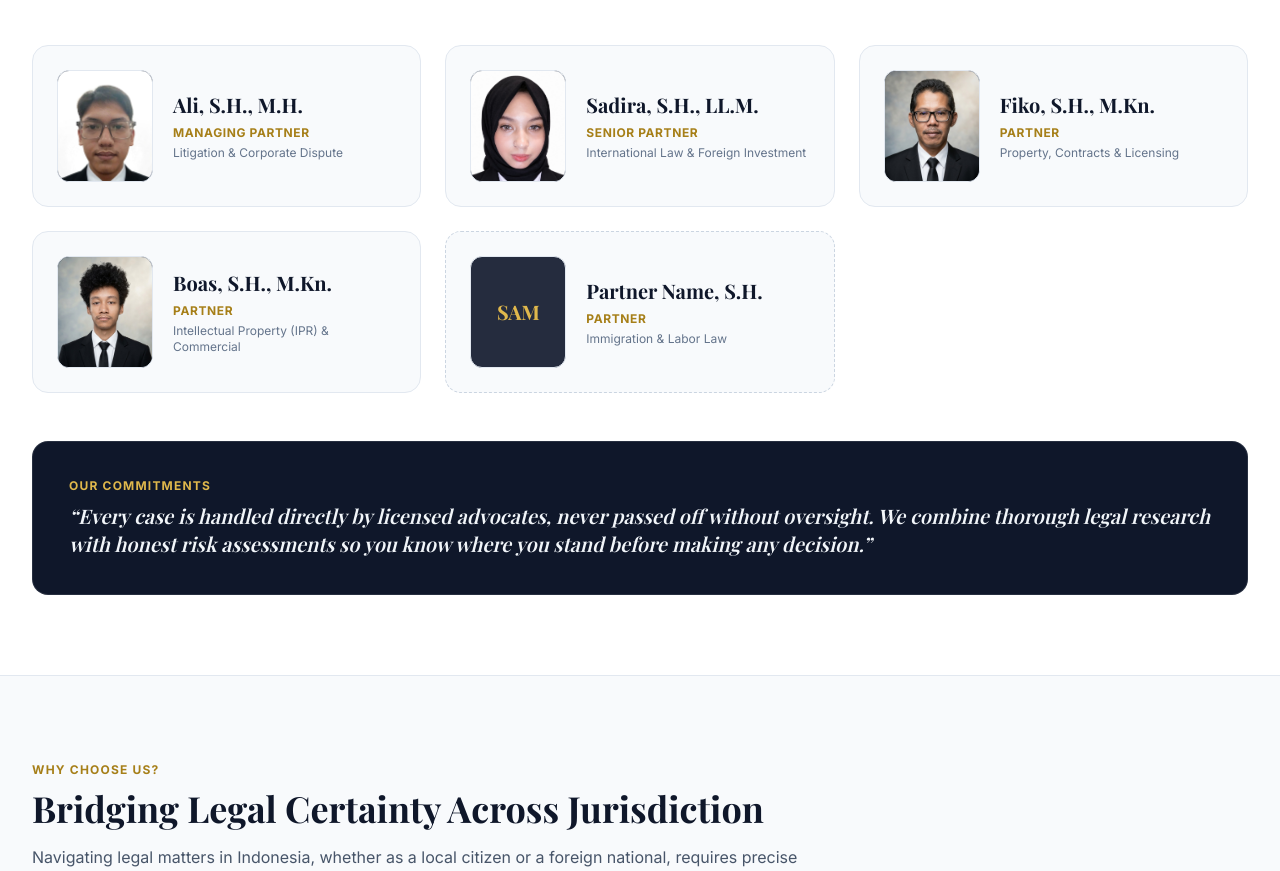
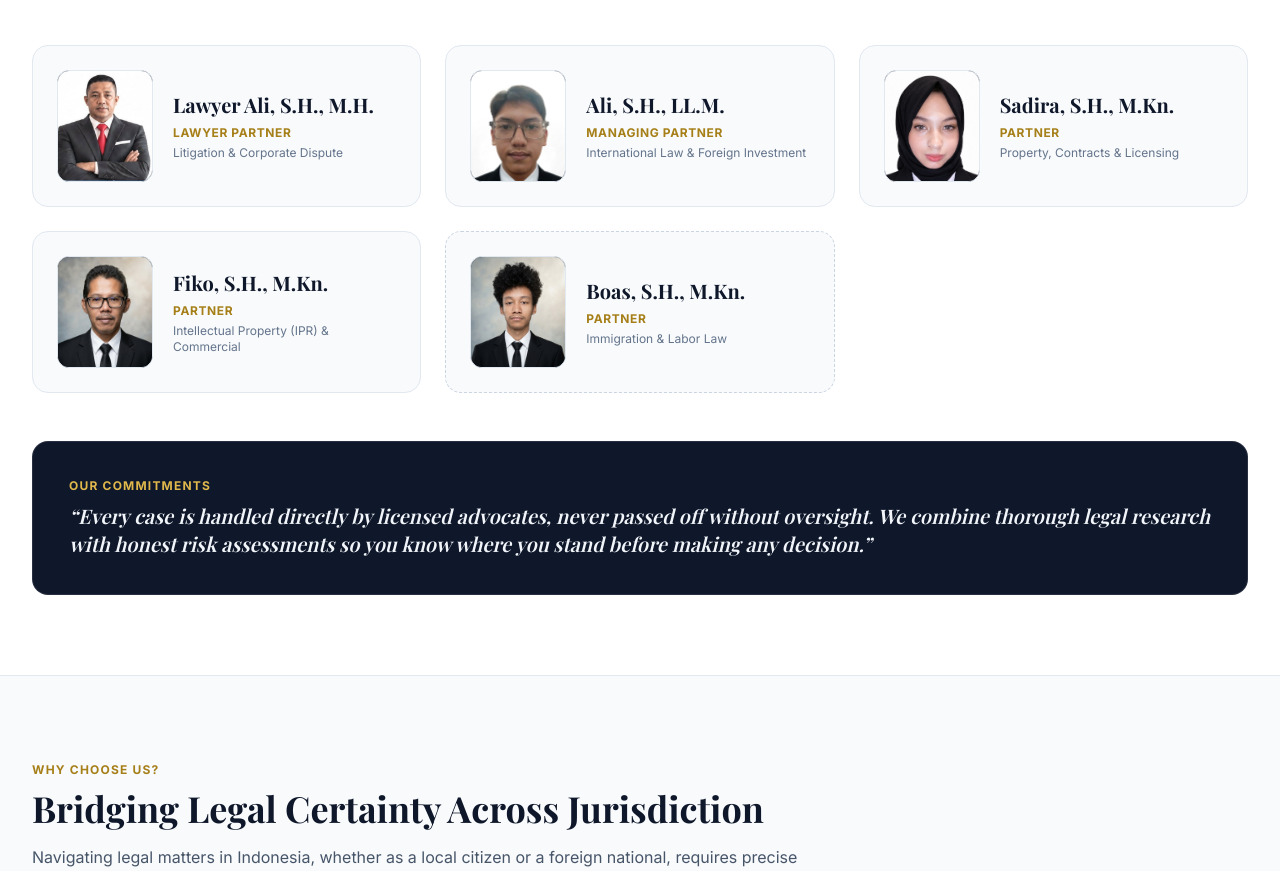
Before and after one commit to Detroit01/samlawfirmpartners, a plain HTML site: page index.html in a window 1280 px wide. Shown: the part 1257-2128 px from the top of the page. Drawn offline with nearby package versions, Linux system fonts and the light colour scheme; a web font is replaced by a local one.

Commit message:
Pergantian Susunan Card Partner

```diff
--- a/index.html
+++ b/index.html
@@ -179,11 +179,11 @@
         <!-- Partner 1 -->
         <div class="bg-slate-50 rounded-2xl border border-slate-200 p-6 hover:border-brass-500/60 hover:shadow-md transition flex items-center gap-5">
           <div class="w-24 h-28 rounded-xl bg-navy-900 text-brass-400 overflow-hidden flex items-center justify-center font-serif font-bold text-xl flex-shrink-0 border border-slate-200">
-            <img src="foto/ali.jpg" alt="Ali, S.H., M.H." class="w-full h-full object-cover object-top" onerror="this.style.display='none'; this.parentElement.textContent='AL';" />
+            <img src="foto/lawyer_ali.jpg" alt="Lawyer Ali, S.H., M.H." class="w-full h-full object-cover object-top" onerror="this.style.display='none'; this.parentElement.textContent='AL';" />
           </div>
           <div>
-            <h3 class="font-serif text-xl font-bold text-navy-900 leading-snug">Ali, S.H., M.H.</h3>
-            <p data-i18n="p1_role" class="text-xs font-bold uppercase tracking-wider text-brass-600 mt-1.5">Managing Partner</p>
+            <h3 class="font-serif text-xl font-bold text-navy-900 leading-snug">Lawyer Ali, S.H., M.H.</h3>
+            <p data-i18n="p1_role" class="text-xs font-bold uppercase tracking-wider text-brass-600 mt-1.5">Lawyer Partner</p>
             <p data-i18n="p1_dept" class="text-xs text-slate-500 mt-1">Litigation &amp; Corporate Dispute</p>
           </div>
         </div>
@@ -191,11 +191,11 @@
         <!-- Partner 2 -->
         <div class="bg-slate-50 rounded-2xl border border-slate-200 p-6 hover:border-brass-500/60 hover:shadow-md transition flex items-center gap-5">
           <div class="w-24 h-28 rounded-xl bg-navy-900 text-brass-400 overflow-hidden flex items-center justify-center font-serif font-bold text-xl flex-shrink-0 border border-slate-200">
-            <img src="foto/sadira.jpg" alt="Sadira, S.H., LL.M." class="w-full h-full object-cover object-top" onerror="this.style.display='none'; this.parentElement.textContent='SD';" />
+            <img src="foto/ali.jpg" alt="Ali, S.H., LL.M." class="w-full h-full object-cover object-top" onerror="this.style.display='none'; this.parentElement.textContent='SD';" />
           </div>
           <div>
-            <h3 class="font-serif text-xl font-bold text-navy-900 leading-snug">Sadira, S.H., LL.M.</h3>
-            <p data-i18n="p2_role" class="text-xs font-bold uppercase tracking-wider text-brass-600 mt-1.5">Senior Partner</p>
+            <h3 class="font-serif text-xl font-bold text-navy-900 leading-snug">Ali, S.H., LL.M.</h3>
+            <p data-i18n="p2_role" class="text-xs font-bold uppercase tracking-wider text-brass-600 mt-1.5">Managing Partner</p>
             <p data-i18n="p2_dept" class="text-xs text-slate-500 mt-1">International Law &amp; Foreign Investment</p>
           </div>
         </div>
@@ -203,10 +203,10 @@
         <!-- Partner 3 -->
         <div class="bg-slate-50 rounded-2xl border border-slate-200 p-6 hover:border-brass-500/60 hover:shadow-md transition flex items-center gap-5">
           <div class="w-24 h-28 rounded-xl bg-navy-900 text-brass-400 overflow-hidden flex items-center justify-center font-serif font-bold text-xl flex-shrink-0 border border-slate-200">
-            <img src="foto/fiiko.jpg" alt="Fiko, S.H., M.Kn." class="w-full h-full object-cover object-top" onerror="this.style.display='none'; this.parentElement.textContent='FK';" />
+            <img src="foto/sadira.jpg" alt="Sadira, S.H., M.Kn." class="w-full h-full object-cover object-top" onerror="this.style.display='none'; this.parentElement.textContent='FK';" />
           </div>
           <div>
-            <h3 class="font-serif text-xl font-bold text-navy-900 leading-snug">Fiko, S.H., M.Kn.</h3>
+            <h3 class="font-serif text-xl font-bold text-navy-900 leading-snug">Sadira, S.H., M.Kn.</h3>
             <p data-i18n="p3_role" class="text-xs font-bold uppercase tracking-wider text-brass-600 mt-1.5">Partner</p>
             <p data-i18n="p3_dept" class="text-xs text-slate-500 mt-1">Property, Contracts &amp; Licensing</p>
           </div>
@@ -215,10 +215,10 @@
         <!-- Partner 4 -->
         <div class="bg-slate-50 rounded-2xl border border-slate-200 p-6 hover:border-brass-500/60 hover:shadow-md transition flex items-center gap-5">
           <div class="w-24 h-28 rounded-xl bg-navy-900 text-brass-400 overflow-hidden flex items-center justify-center font-serif font-bold text-xl flex-shrink-0 border border-slate-200">
-            <img src="foto/boas.jpg" alt="Boas, S.H., M.Kn." class="w-full h-full object-cover object-top" onerror="this.style.display='none'; this.parentElement.textContent='BS';" />
+            <img src="foto/fiiko.jpg" alt="Fiko, S.H., M.Kn." class="w-full h-full object-cover object-top" onerror="this.style.display='none'; this.parentElement.textContent='BS';" />
           </div>
           <div>
-            <h3 class="font-serif text-xl font-bold text-navy-900 leading-snug">Boas, S.H., M.Kn.</h3>
+            <h3 class="font-serif text-xl font-bold text-navy-900 leading-snug">Fiko, S.H., M.Kn.</h3>
             <p data-i18n="p4_role" class="text-xs font-bold uppercase tracking-wider text-brass-600 mt-1.5">Partner</p>
             <p data-i18n="p4_dept" class="text-xs text-slate-500 mt-1">Intellectual Property (IPR) &amp; Commercial</p>
           </div>
@@ -227,10 +227,10 @@
         <!-- Partner 5 Slot (Ready for 5th Partner) -->
         <div class="bg-slate-50 rounded-2xl border border-dashed border-slate-300 p-6 hover:border-brass-500/60 transition flex items-center gap-5">
           <div class="w-24 h-28 rounded-xl bg-navy-900/90 text-brass-400 overflow-hidden flex items-center justify-center font-serif font-bold text-xl flex-shrink-0 border border-slate-200">
-            <img src="foto/partner5.jpg" alt="Partner 5" class="w-full h-full object-cover object-top" onerror="this.style.display='none'; this.parentElement.textContent='SAM';" />
+            <img src="foto/boas.jpg" alt="Boas, S.H., M.Kn." class="w-full h-full object-cover object-top" onerror="this.style.display='none'; this.parentElement.textContent='SAM';" />
           </div>
           <div>
-            <h3 data-i18n="p5_name" class="font-serif text-xl font-bold text-navy-900 leading-snug">Partner Name, S.H.</h3>
+            <h3 data-i18n="p5_name" class="font-serif text-xl font-bold text-navy-900 leading-snug">Boas, S.H., M.Kn.</h3>
             <p data-i18n="p5_role" class="text-xs font-bold uppercase tracking-wider text-brass-600 mt-1.5">Partner</p>
             <p data-i18n="p5_dept" class="text-xs text-slate-500 mt-1">Immigration &amp; Labor Law</p>
           </div>
```
Also changed, not shown: foto/lawyer_ali.jpg (added).
